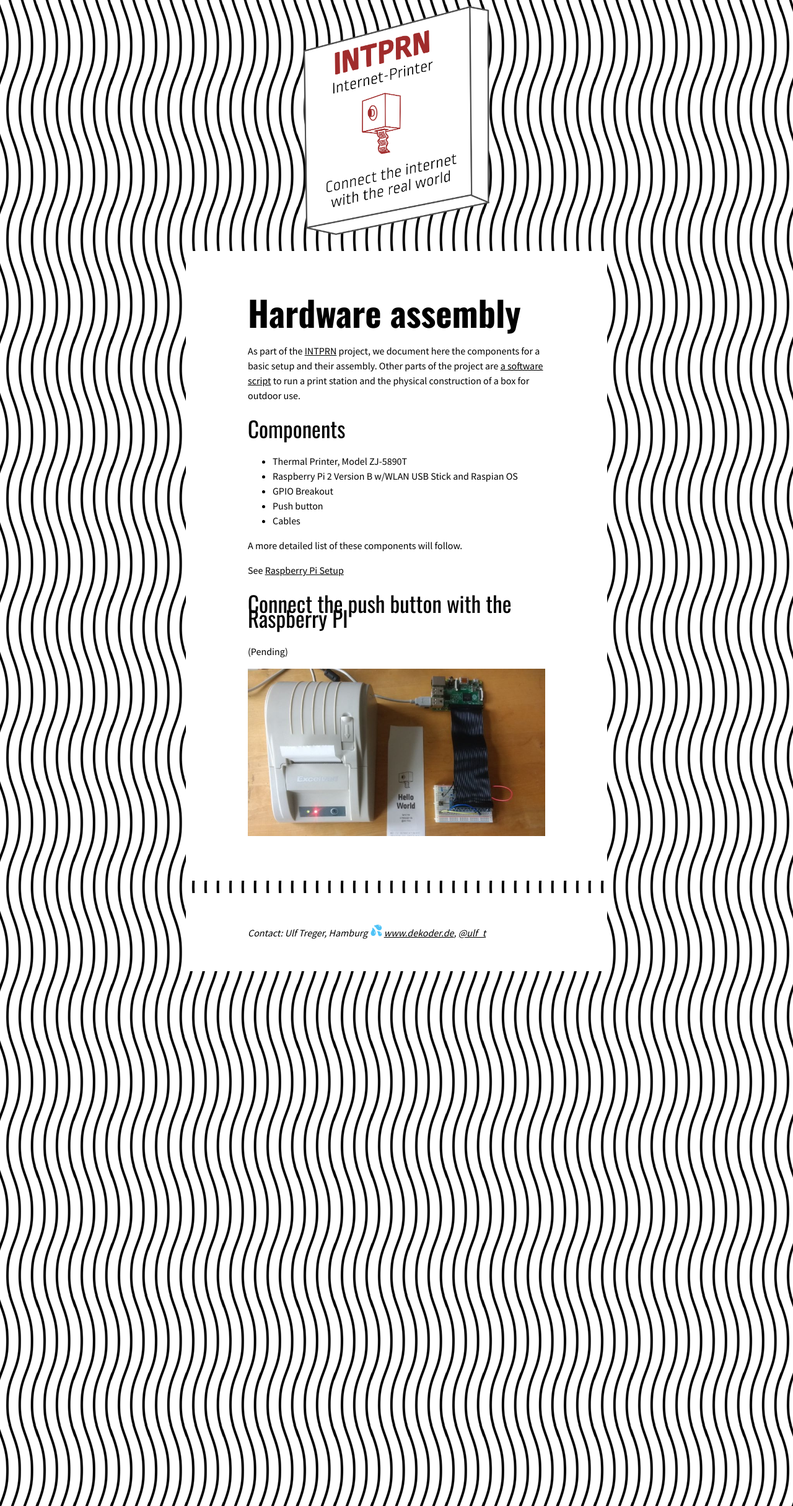
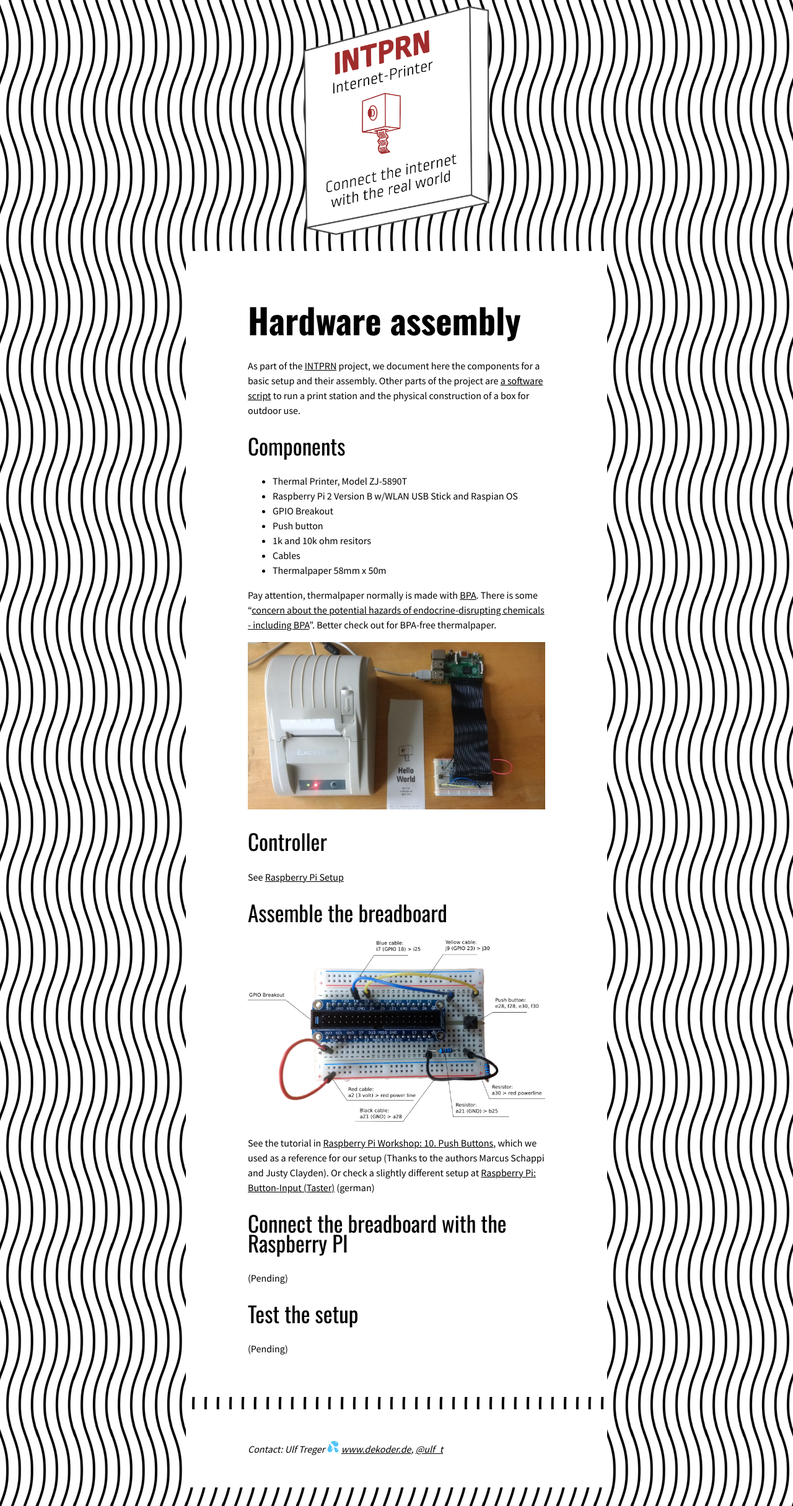
Before and after one commit to ut/INTPRN, a Jekyll site: the page built from hardware.md, in a window 1280 px wide. Shown: the whole page at 62% size. Built offline with Jekyll 4.4.1, drawn with Linux system fonts in a browser that asks for light colours; emoji names are drawn with the system emoji font; our own code applies the rules of GitHub Pages for plain Markdown files.

Commit message:
adding breadboard assembly graphic. some text

```diff
--- a/_includes/footer.md
+++ b/_includes/footer.md
@@ -1,3 +1,3 @@
 <footer>
-  <em>Contact: Ulf Treger, Hamburg <g-emoji alias="sweat_drops" fallback-src="https://assets-cdn.github.com/images/icons/emoji/unicode/1f4a6.png" ios-version="6.0"><img class="emoji" alt=":sweat_drops:" height="20" width="20" src="https://assets-cdn.github.com/images/icons/emoji/unicode/1f4a6.png"></g-emoji> <a href="http://www.dekoder.de">www.dekoder.de</a>, <a href="https://twitter.com/ulf__t">@ulf_t</a></em>
+  <em>Contact: Ulf Treger <g-emoji alias="sweat_drops" fallback-src="https://assets-cdn.github.com/images/icons/emoji/unicode/1f4a6.png" ios-version="6.0"><img class="emoji" alt=":sweat_drops:" height="20" width="20" src="https://assets-cdn.github.com/images/icons/emoji/unicode/1f4a6.png"></g-emoji> <a href="http://www.dekoder.de">www.dekoder.de</a>, <a href="https://twitter.com/ulf__t">@ulf_t</a></em>
 </footer>
--- a/assets/css/style.css
+++ b/assets/css/style.css
@@ -57,9 +57,11 @@ h1,h2,h3,h4,h5,h6 {
 h1 {
   font-size: 3.5rem;
   font-weight: 800;
+   line-height: 3rem;
 }
 h2, h3, h4 {
   font-size: 2.2rem;
+  line-height: 2rem;
 }
 p {
   background-color: white;
--- a/hardware.md
+++ b/hardware.md
@@ -13,14 +13,29 @@ project are [a software script](https://github.com/ut/PRNSTN) to run a print sta
 * Raspberry Pi 2 Version B w/WLAN USB Stick and Raspian OS
 * GPIO Breakout
 * Push button
+* 1k and 10k ohm resitors
 * Cables
+* Thermalpaper 58mm x 50m
 
-A more detailed list of these components will follow.
+Pay attention, thermalpaper normally is made with [BPA](https://en.wikipedia.org/wiki/Bisphenol_A). There is some "[concern about the potential hazards of endocrine-disrupting chemicals - including BPA](https://en.wikipedia.org/wiki/Bisphenol_A#cite_note-endosoc-53)". Better check out for BPA-free thermalpaper.
+
+
+![Output](images/IMG_20170302_122805241_k.jpg)
+
+## Controller
 
 See [Raspberry Pi Setup](controller.html)
 
-## Connect the push button with the Raspberry PI
+## Assemble the breadboard
+
+![Breadboard](images/INTPRN_breadboard_k.png)
+
+See the tutorial in [Raspberry Pi Workshop: 10. Push Buttons](http://workshop.raspberrypiaustralia.com/button/2014/08/31/10-push-buttons/), which we used as a reference for our setup (Thanks to the authors Marcus Schappi and Justy Clayden). Or check a slightly different setup at [Raspberry Pi: Button-Input (Taster)](https://raspuino.wordpress.com/2014/03/26/raspberry-pi-button-input-taster/) (german)
+
+## Connect the breadboard with the Raspberry PI
 
 (Pending)
 
-![Output](images/IMG_20170302_122805241_k.jpg)
+## Test the setup
+
+(Pending)
```
Also changed, not shown: images/INTPRN_breadboard.png (added), images/INTPRN_breadboard_k.png (added).
